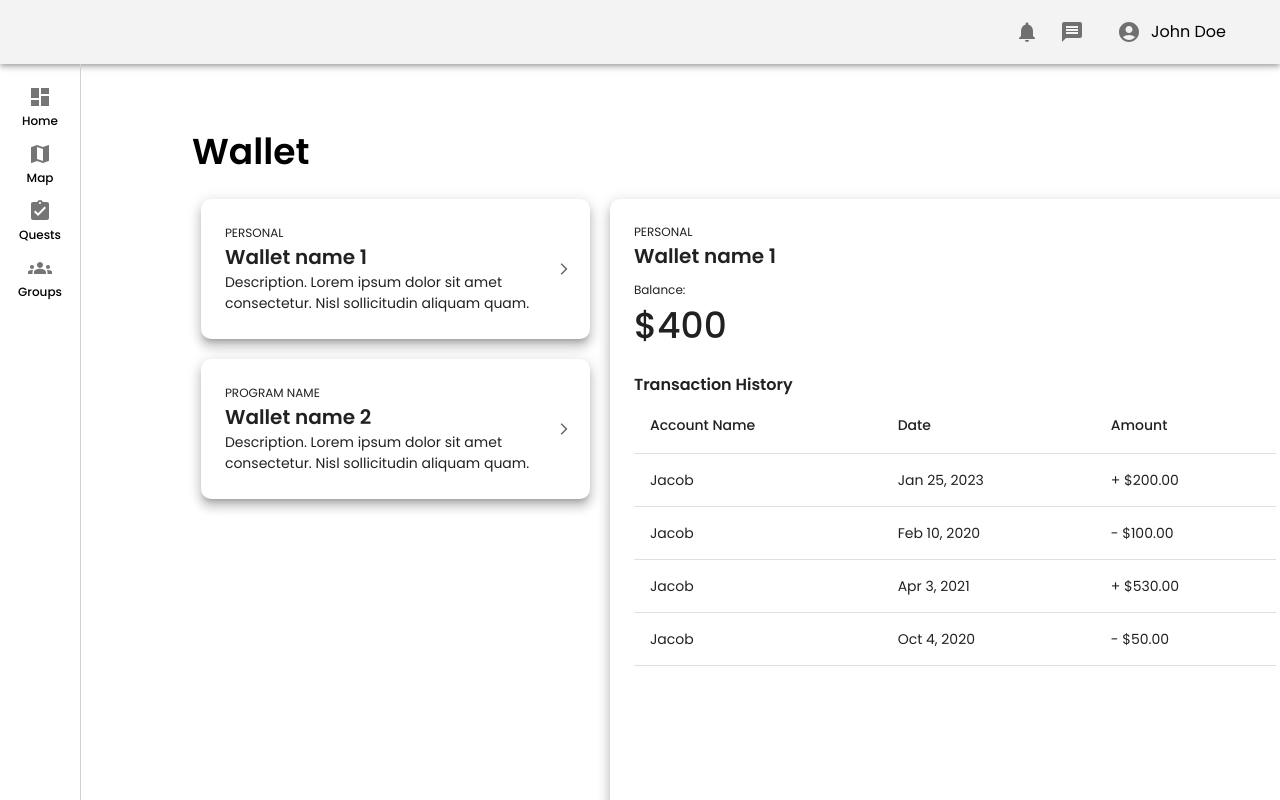
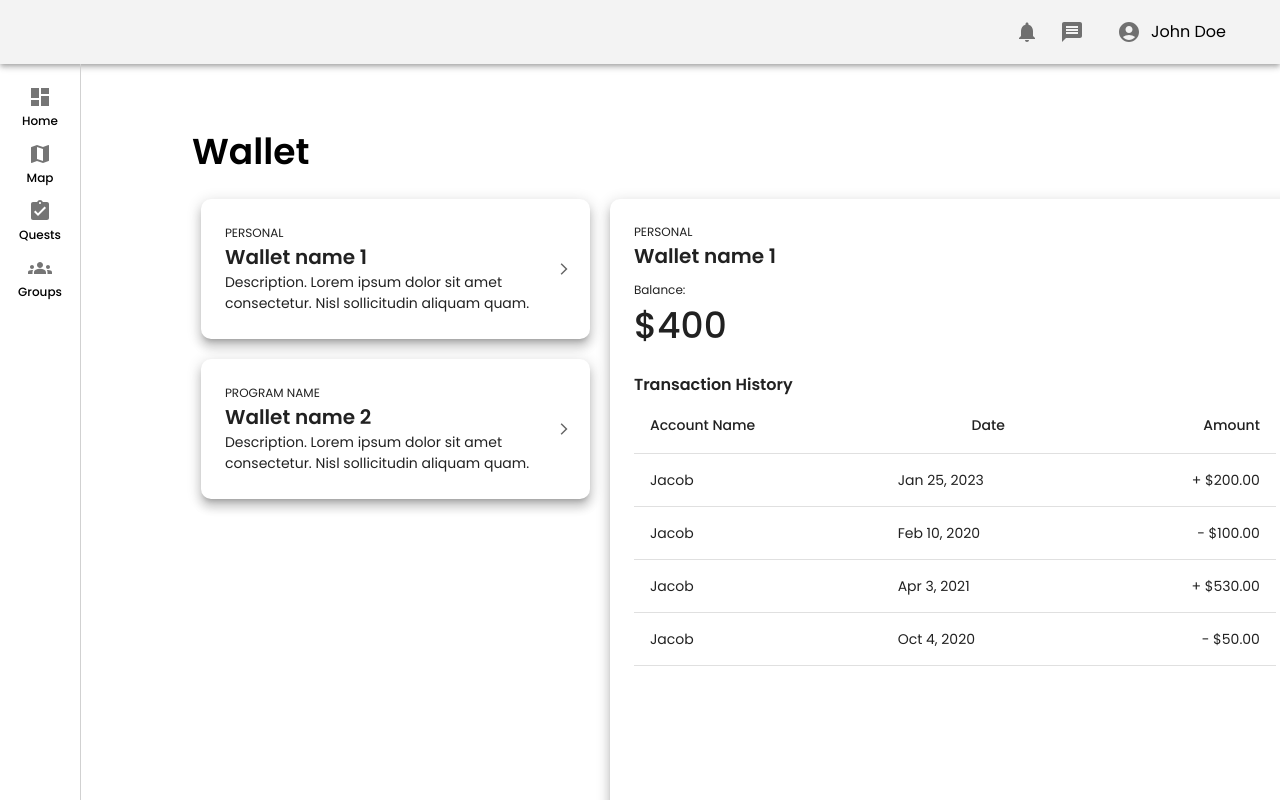
Before and after one commit to sandeep-bh-dev/Coquest-WebApp, a React (Create React App) app in the folder frontend/: page /wallet in a window 1280 px wide. Both pictures are taken after a click on the element 395 px from the left and 269 px from the top of the page. Shown: the top 800 px of the page. Built offline with nearby package versions, Linux system fonts and the light colour scheme.

Commit message:
moved files and adjusted values

```diff
--- a/frontend/src/pages/Wallet/WalletCard/index.tsx
+++ b/frontend/src/pages/Wallet/WalletCard/index.tsx
@@ -60,7 +60,6 @@ const WalletCard = ({ wallet, onSelect }: WalletCardProps) => {
         onSelect(wallet);
     };
     return (
-
         <CustomCard onClick={handleClick}>
             <CardContainer>
                 <WalletType>{wallet.walletType}</WalletType>
@@ -69,7 +68,6 @@ const WalletCard = ({ wallet, onSelect }: WalletCardProps) => {
                 <SelectArrow />
             </CardContainer>
         </CustomCard>
-
     );
 };
 
--- a/frontend/src/pages/Wallet/WalletInfo/index.tsx
+++ b/frontend/src/pages/Wallet/WalletInfo/index.tsx
@@ -80,8 +80,8 @@ const WalletInfo = ({
                     <TableHead>
                         <TableRow>
                             <TableCell>Account Name</TableCell>
-                            <TableCell>Date</TableCell>
-                            <TableCell>Amount</TableCell>
+                            <TableCell align="center">Date</TableCell>
+                            <TableCell align="right">Amount</TableCell>
                         </TableRow>
                     </TableHead>
                     <TableBody>
@@ -89,7 +89,7 @@ const WalletInfo = ({
                             <TableRow key={index}>
                                 <TableCell>{transaction.name}</TableCell>
                                 <TableCell>{transaction.date}</TableCell>
-                                <TableCell>
+                                <TableCell align="right">
                                     {transaction.amount >= 0 ? '+ ' : '- '}
                                     ${Math.abs(transaction.amount).toLocaleString('en-US', { minimumFractionDigits: 2 })}
                                 </TableCell>
@@ -99,9 +99,6 @@ const WalletInfo = ({
                     </TableBody>
                 </Table>
             </TableContainer>
-
-
-
         </InfoCard>
     );
 };
--- a/frontend/src/pages/Wallet/WalletPage/index.tsx
+++ b/frontend/src/pages/Wallet/WalletPage/index.tsx
@@ -39,7 +39,7 @@ type WalletPageProps = {};
 const WalletPage = ({ }: WalletPageProps) => {
     const [selectedWallet, setSelectedWallet] = React.useState<Wallet | null>(null);
 
-    const handleSelectWallet = (wallet: Wallet) => {
+    const handleSelectedWallet = (wallet: Wallet) => {
         setSelectedWallet(wallet);
     };
     return (
@@ -52,7 +52,7 @@ const WalletPage = ({ }: WalletPageProps) => {
                             <WalletCard
                                 key={wallet.walletId}
                                 wallet={wallet}
-                                onSelect={handleSelectWallet}
+                                onSelect={handleSelectedWallet}
                             />
                         ))}
                     </WalletColumn>
```
